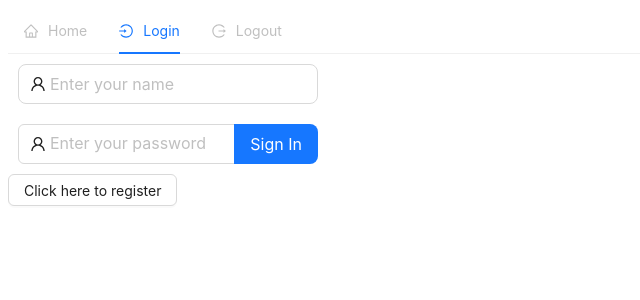
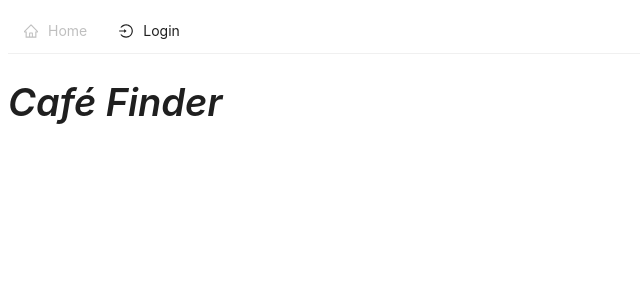
Before and after one commit to kuo220/wp_final_project, a React (Create React App) app in the folder frontend/: page / in a window 1280 px wide. Shown: the top 300 px of the page, without its empty margins (0-640 px from the left). Built offline with nearby package versions, Linux system fonts and the light colour scheme.

Commit message:
structure update

```diff
--- a/frontend/src/App.js
+++ b/frontend/src/App.js
@@ -2,6 +2,8 @@ import Login from './container/Login'
 import Home from './container/Home'
 import Titlebar from './container/Titlebar'
 import Register from './container/Register'
+import Search from './container/Search'
+import TitlebarSearch from './container/TitlebarSearch'
 import {useHooks} from './container/hooks/Hooks'
 import { useEffect } from 'react'
 
@@ -10,7 +12,7 @@ function App() {
     const {login, setLogin, currentpage, setCurrentpage} = useHooks();
   	useEffect(()=>{
 		if(currentpage === 'Logout'){
-			setCurrentpage('Login')
+			setCurrentpage('Home')
 			setLogin(false)
 		}
 
@@ -18,9 +20,23 @@ function App() {
 
 	return (
 		<>
-			<Titlebar/>
 			{
-				currentpage === 'Home' ? <Home/> : 'Login' ? <Login/> : <Register/>
+				currentpage === 'Home' ? <Titlebar/>
+				:
+				currentpage === 'Login' ? <Titlebar/>
+				:
+				currentpage === 'Search' ? <TitlebarSearch/>
+				:
+				<Titlebar/>
+			}
+			{
+				currentpage === 'Home' ? <Home/>
+				:
+				currentpage === 'Login' ? <Login/>
+				:
+				currentpage === 'Search' ? <Search/>
+				:
+				<Register/>
 			}
 		</>
 	);
--- a/frontend/src/container/Home.js
+++ b/frontend/src/container/Home.js
@@ -1,18 +1,13 @@
-import { Input, Menu } from 'antd';
-import { ShopOutlined } from "@ant-design/icons";
-import { useState , useRef, useEffect } from "react";
-import {useHooks} from './hooks/Hooks'
+import { Typography } from 'antd';
 
 function Home() {
 	return(
-    <>
-	<Input.Search
-		size="large"
-		placeholder="Search for Restaurant"
-		prefix={<ShopOutlined />}
-	/>
-    </>
-  )
+        <Typography.Title
+            italic
+        >
+            Café Finder
+        </Typography.Title>
+    )
 }
 
 export default Home;
--- a/frontend/src/container/Login.js
+++ b/frontend/src/container/Login.js
@@ -40,7 +40,7 @@ function Login() {
 			value={appear_password(password)}
 			onChange={(e) => setPassword(e.target.value)}
 			enterButton="Sign In"
-			onSearch={()=>{setLogin(true); setCurrentpage('Home');}}
+			onSearch={()=>{setLogin(true); setCurrentpage('Search');}}
 		/>
 		<div/>
 		<Button onClick={()=>{setCurrentpage('register')}}>Click here to register</Button>
--- /dev/null
+++ b/frontend/src/container/Search.js
@@ -0,0 +1,18 @@
+import { Input, Menu } from 'antd';
+import { ShopOutlined } from "@ant-design/icons";
+import { useState , useRef, useEffect } from "react";
+import {useHooks} from './hooks/Hooks'
+
+function Home() {
+	return(
+    <>
+	<Input.Search
+		size="large"
+		placeholder="Search for café"
+		prefix={<ShopOutlined />}
+	/>
+    </>
+  )
+}
+
+export default Home;
--- a/frontend/src/container/Titlebar.js
+++ b/frontend/src/container/Titlebar.js
@@ -38,12 +38,6 @@ function Titlebar() {
       icon:<LoginOutlined />,
       disabled: login,
     },
-    {
-      label:'Logout',
-      key:'Logout',
-      icon:<LogoutOutlined />,
-      disabled: !login,
-    },
   ]
 
   const handleClick = (e) => {
--- /dev/null
+++ b/frontend/src/container/TitlebarSearch.js
@@ -0,0 +1,35 @@
+import { Menu } from 'antd';
+import { EditOutlined, HomeOutlined, SearchOutlined, LoginOutlined, LogoutOutlined, BlockOutlined } from '@ant-design/icons';
+import { useState , useRef, useEffect } from "react";
+import {useHooks} from './hooks/Hooks'
+
+function TitlebarSearch() {
+  const {login, setLogin, currentpage, setCurrentpage} = useHooks();
+
+  const items = [
+    {
+      label:'Search',
+      key:'Search',
+      icon:<LoginOutlined />,
+      disabled: login,
+    },
+    {
+      label:'Logout',
+      key:'Logout',
+      icon:<LogoutOutlined />,
+      disabled: !login,
+    },
+  ]
+
+  const handleClick = (e) => {
+    setCurrentpage(e.key);
+  }
+
+  return(
+    <>
+      <Menu onClick={handleClick} selectedKeys={[currentpage]} mode="horizontal" items={items} />
+    </>
+  )
+}
+
+export default TitlebarSearch;
--- a/frontend/src/container/hooks/Hooks.js
+++ b/frontend/src/container/hooks/Hooks.js
@@ -10,7 +10,7 @@ const HookContext = createContext({
 
 const HookProvider = (props) => {
     const [login, setLogin] = useState(false);
-  	const [currentpage, setCurrentpage] = useState('Login');
+  	const [currentpage, setCurrentpage] = useState('Home');
 
   	return (
     	<HookContext.Provider
```
